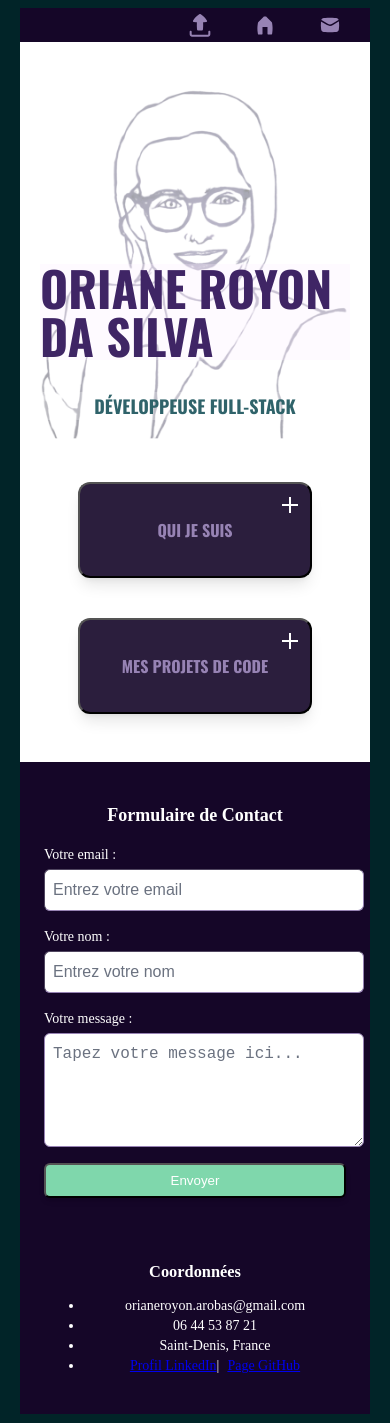
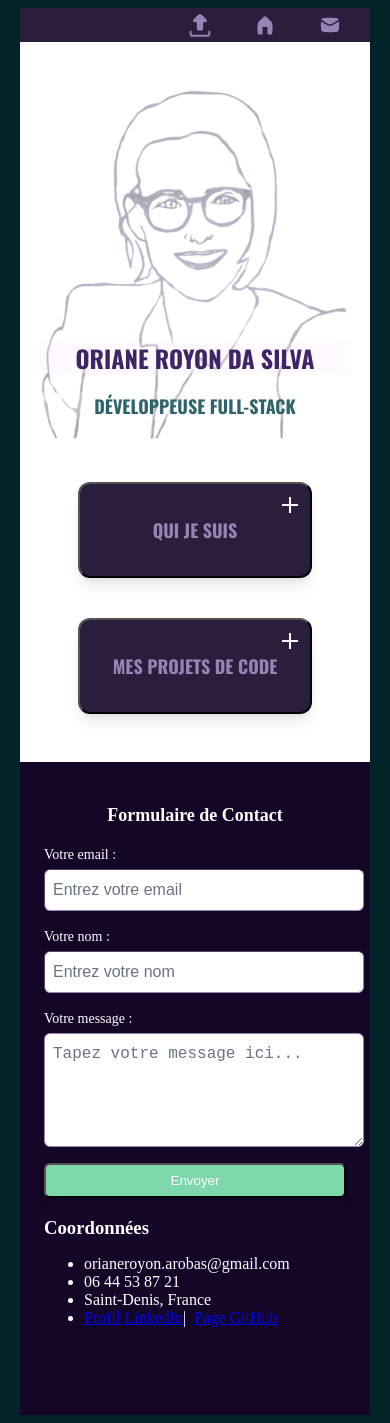
Before and after one commit to OrianeORDS/portefolio, a Next.js app: page / in a window 390 px wide. Built offline with nearby package versions, Linux system fonts and the light colour scheme.

Commit message:
welcome section improvments : add media queries to size text and image fix h1 h2 spacing Create a reusable H2 Component

```diff
--- a/app/page.js
+++ b/app/page.js
@@ -2,6 +2,9 @@ import Image from "next/image";
 import Navbar from "@/components/Navbar";
 import Welcome from "@/components/Welcome";
 import Section from "@/components/Section";
+import ContactForm from "@/components/ContactForm";
+import ContactInfos from "@/components/ContactInfos";
+
 
 // bg-dark-green min-h-screen text-white-purple font-oswald
 
@@ -11,77 +14,12 @@ export default function Home() {
       <Navbar/>
       <Welcome/>
       <Section/>
-
-
-
-
-      {/* Formulaire de contact */}
       <section className="mt-12 bg-dark-purple text-white p-6">
-        <div className="max-w-lg mx-auto">
-          <h2 className="text-lg mb-4 text-center">Formulaire de Contact</h2>
-          <form className="flex flex-col gap-4">
-            <div>
-              <label htmlFor="email" className="block text-sm font-medium">
-                Votre email :
-              </label>
-              <input
-                type="email"
-                id="email"
-                className="mt-1 block w-full rounded-md bg-white text-dark-purple p-2 border border-medium-purple focus:border-intense-purple focus:ring-intense-purple"
-                placeholder="Entrez votre email"
-              />
-            </div>
-            <div>
-              <label htmlFor="name" className="block text-sm font-medium">
-                Votre nom :
-              </label>
-              <input
-                type="text"
-                id="name"
-                className="mt-1 block w-full rounded-md bg-white text-dark-purple p-2 border border-medium-purple focus:border-intense-purple focus:ring-intense-purple"
-                placeholder="Entrez votre nom"
-              />
-            </div>
-            <div>
-              <label htmlFor="message" className="block text-sm font-medium">
-                Votre message :
-              </label>
-              <textarea
-                id="message"
-                rows="4"
-                className="mt-1 block w-full rounded-md bg-white text-dark-purple p-2 border border-medium-purple focus:border-intense-purple focus:ring-intense-purple"
-                placeholder="Tapez votre message ici..."
-              ></textarea>
-            </div>
-            <button
-              type="submit"
-              className="bg-medium-green text-white py-2 px-4 rounded-md shadow-md hover:bg-intense-green focus:ring-2 focus:ring-intense-green focus:outline-none"
-            >
-              Envoyer
-            </button>
-          </form>
-        </div>
+        <ContactForm/>
+        <ContactInfos/>
       </section>
 
-      {/* Section Coordonnées */}
       <footer className="bg-dark-purple text-white p-6 text-center text-sm">
-        <div className="max-w-lg mx-auto">
-          <h3 className="mb-2">Coordonnées</h3>
-          <ul>
-            <li>orianeroyon.arobas@gmail.com</li>
-            <li>06 44 53 87 21</li>
-            <li>Saint-Denis, France</li>
-            <li>
-              <a href="https://linkedin.com" className="underline hover:text-light-purple">
-                Profil LinkedIn
-              </a>
-              |
-              <a href="https://github.com" className="underline ml-2 hover:text-light-purple">
-                Page GitHub
-              </a>
-            </li>
-          </ul>
-        </div>
       </footer>
       </div>
   )
--- /dev/null
+++ b/components/ContactForm.js
@@ -0,0 +1,50 @@
+
+export default function ContactForm() {
+return (
+
+  <div className="max-w-lg mx-auto">
+    <h2 className="text-lg mb-4 text-center"> Formulaire de Contact</h2>
+    <form className="flex flex-col gap-4">
+      <div>
+        <label htmlFor="email" className="block text-sm font-medium">
+          Votre email :
+        </label>
+        <input
+          type="email"
+          id="email"
+          className="mt-1 block w-full rounded-md bg-white text-dark-purple p-2 border border-medium-purple focus:border-intense-purple focus:ring-intense-purple"
+          placeholder="Entrez votre email"
+        />
+      </div>
+      <div>
+        <label htmlFor="name" className="block text-sm font-medium">
+          Votre nom :
+        </label>
+        <input
+          type="text"
+          id="name"
+          className="mt-1 block w-full rounded-md bg-white text-dark-purple p-2 border border-medium-purple focus:border-intense-purple focus:ring-intense-purple"
+          placeholder="Entrez votre nom"
+        />
+      </div>
+      <div>
+        <label htmlFor="message" className="block text-sm font-medium">
+          Votre message :
+        </label>
+        <textarea
+          id="message"
+          rows="4"
+          className="mt-1 block w-full rounded-md bg-white text-dark-purple p-2 border border-medium-purple focus:border-intense-purple focus:ring-intense-purple"
+          placeholder="Tapez votre message ici..."
+        ></textarea>
+      </div>
+      <button
+        type="submit"
+        className="bg-medium-green text-white py-2 px-4 rounded-md shadow-md hover:bg-intense-green focus:ring-2 focus:ring-intense-green focus:outline-none"
+      >
+        Envoyer
+      </button>
+    </form>
+  </div>
+
+)}
--- /dev/null
+++ b/components/ContactInfos.js
@@ -0,0 +1,22 @@
+export default function ContactInfos () {
+return (
+    <div className="max-w-lg mx-auto">
+        <h3 className="mb-2">Coordonnées</h3>
+        <ul>
+            <li>orianeroyon.arobas@gmail.com</li>
+            <li>06 44 53 87 21</li>
+            <li>Saint-Denis, France</li>
+            <li>
+                <a href="https://linkedin.com" className="underline hover:text-light-purple">
+                Profil LinkedIn
+                </a>
+                |
+                <a href="https://github.com" className="underline ml-2 hover:text-light-purple">
+                Page GitHub
+                </a>
+            </li>
+        </ul>
+    </div>
+
+
+)}
--- a/components/Navbar.js
+++ b/components/Navbar.js
@@ -4,7 +4,7 @@ import { HomeIcon, UploadIcon, MailIcon } from "./IconsSVG";
 
 export default function Navbar() {
   return (
-    <nav className="bg-dark-purple text-white-green flex justify-end items-start gap-[25px] p-[5px_20px] self-stretch  sm:p-[15px_20px] sm:gap-[50px]">
+    <nav className="bg-dark-purple-90 text-white-green flex justify-end items-start gap-[25px] p-[5px_20px] self-stretch  sm:p-[15px_20px] sm:gap-[50px]">
         <NavIcon goTo="#" icon={<UploadIcon/>} alterName="home icon"/>
         <NavIcon goTo="#" icon={<HomeIcon/> } alterName="send email icon"/>
         <NavIcon goTo="#" icon={<MailIcon/>} alterName="upload cv icon"/>
--- a/components/SectionButton.js
+++ b/components/SectionButton.js
@@ -3,6 +3,7 @@
 import React, { useState } from "react";
 import Cross from "@/components/Cross" ;
 import ButtonDetail from "@/components/ButtonDetail";
+import TitleH2 from "./TitleH2";
 
 export default function SectionButton(props) {
     const [isOpen, setIsOpen] = useState(false);
@@ -12,9 +13,7 @@ export default function SectionButton(props) {
         <button onClick={handleToggle} className= {`relative flex flex-col justify-center items-left bg-dark-purple-90 hover:bg-intense-purple
         ${isOpen ? "w-full" : "w-2/3"} boder-box  sm:w-2/5 ${isOpen ? "h-auto" : "h-24"} p-5 sm:p-8 lg:p-10 rounded-xl shadow-lg `}
          >
-          <h2 className="text-medium-purple text-center uppercase w-full boder-box m-0 font-bold font-oswald text-base">
-          {props.title}
-          </h2>
+          <TitleH2 title={props.title}/>
 
           {isOpen && props.items && (
             <ul className="flex flex-col text-white-green m-0 p-0 text-left font-normal mt-4 sm:p-5">
--- /dev/null
+++ b/components/TitleH2.js
@@ -0,0 +1,7 @@
+export default function TitleH2(props) {
+    return(
+    <h2 className="text-medium-purple text-center uppercase w-full boder-box m-0 font-oswald text-lg sm:text-xl">
+    {props.title}
+    </h2>
+)
+}
--- a/components/Welcome.js
+++ b/components/Welcome.js
@@ -7,12 +7,13 @@ export default function Welcome() {
     <div className= " flex justify-center items-center py-5 sm:px-20 w-full box-border" >
 
 {/* Pour la taille mobile */}
-      <div className= "relative sm:hidden bg-img-oriane bg-white-green bg-contain bg-center bg-no-repeat
-      w-[calc(100%-40px)] min-h-[400px]">
+
+      <div className= "relative sm:hidden bg-img-oriane bg-white-green bg-contain bg-center bg-no-repeat w-[calc(100%-40px)] min-h-[400px]">
           <div className="absolute inset-0 bg-white-green opacity-60 z-0 w-full h-full" >
           </div>
           <div className="absolute flex-col bottom-6 w-full">
-            <h1 className="flex justify-center text-5xl font-bold  font-oswald text-intense-purple bg-white-purple-25 ">
+            <h1 className="flex justify-center font-bold  font-oswald text-intense-purple bg-white-purple-25
+                          text-2xl">
               ORIANE ROYON DA SILVA</h1>
             <p className="flex  justify-center  text-intense-green font-bold text-lg font-oswald bg-white-green-25">
               DÉVELOPPEUSE FULL-STACK
@@ -20,16 +21,17 @@ export default function Welcome() {
           </div>
       </div>
 
-{/* Au delà de la taille mobile (donc à partir de taile sm) */}
+
+ {/* Au delà de la taille mobile (donc à partir de taile sm) */}
         <div className="hidden sm:flex justify-center
-                          h-[500px] w-full
+                          w-full h-[500px]  lg:h-[700px]
                         bg-contain bg-center bg-no-repeat bg-img-oriane bg-white-green" >
         </div>
-        <div className = "hidden sm:flex flex-col w-full ">
-          <h1 className="text-5xl text-left font-bold  font-oswald text-intense-purple bg-white-purple-25 ">
+        <div className = "hidden sm:flex flex-col w-full">
+          <h1 className="text-5xl sm:text-6xl lg:text-8xl lg:tracking-widest text-left font-bold  font-oswald text-intense-purple bg-white-purple-25 m-0">
                   ORIANE <br /> ROYON <br /> DA SILVA
           </h1>
-          <p className=" text-intense-green  text-left font-bold text-lg font-oswald bg-white-green-25">
+          <p className=" text-intense-green lg:text-4xl text-left font-bold text-lg font-oswald bg-white-green-25 text-medium-purple">
             DÉVELOPPEUSE FULL-STACK
           </p>
         </div>
```
